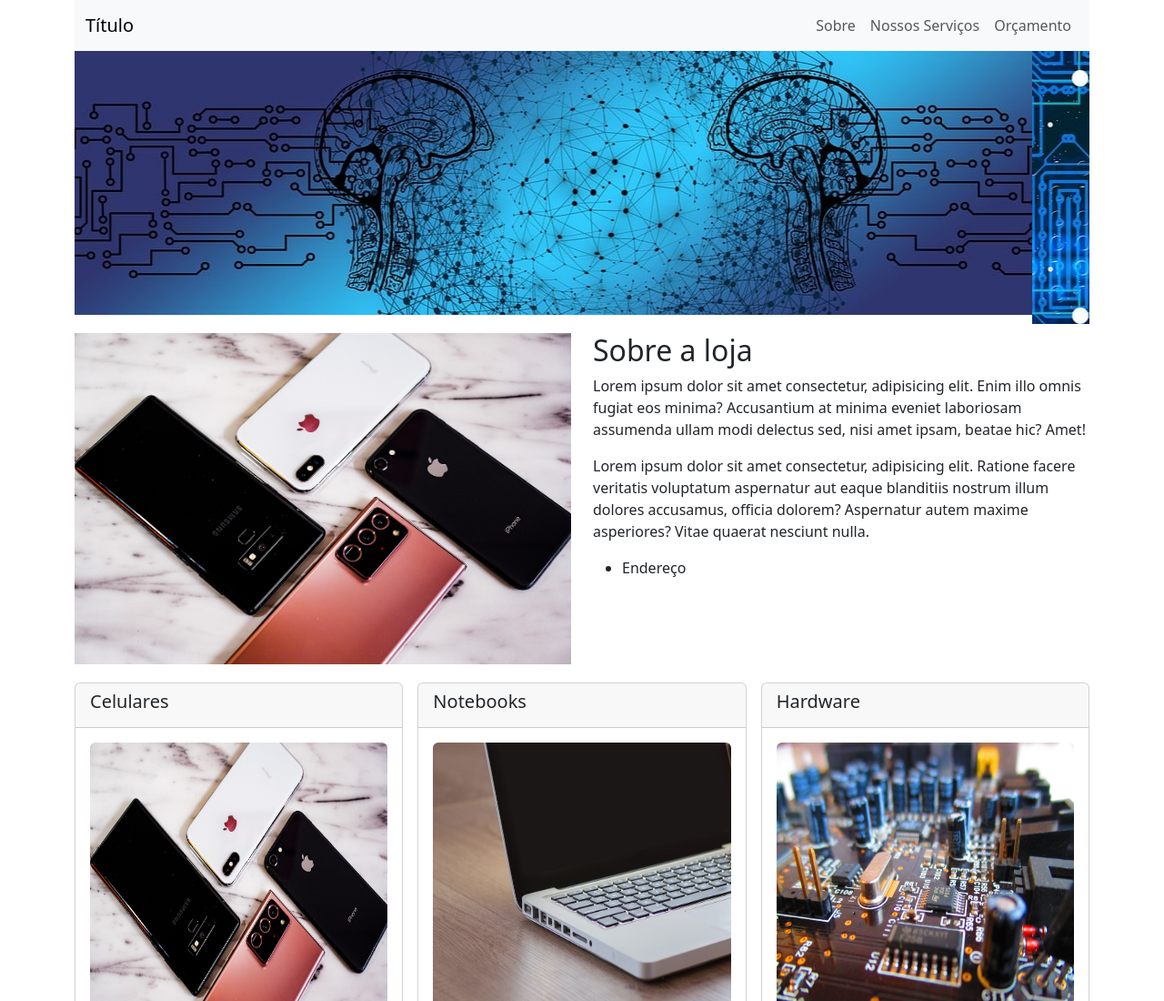
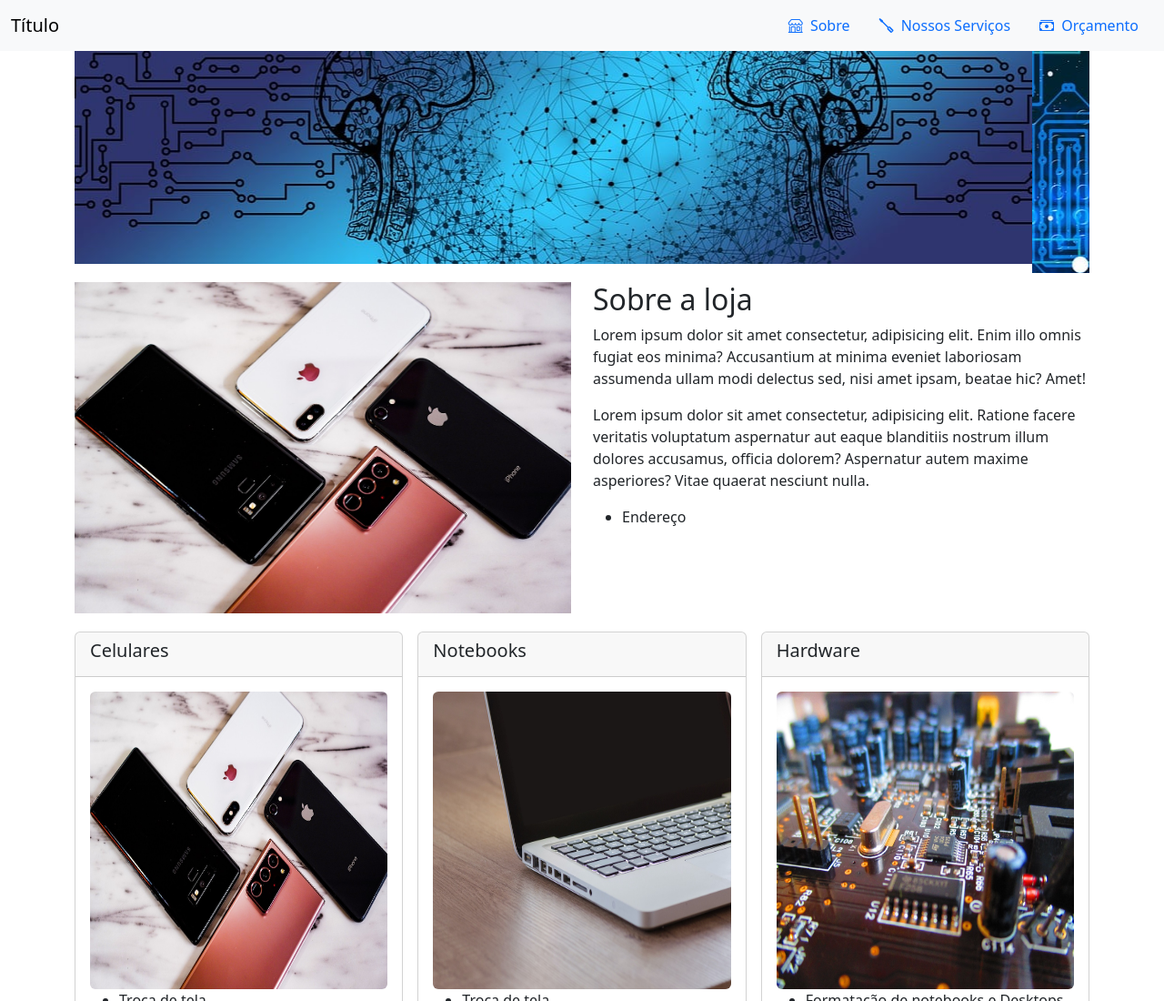
Before and after one commit to rithielly-becker/Bootstrap, a plain HTML site: page index.html in a window 1280 px wide. Shown: the top 1100 px of the page at 91% size. Drawn offline with nearby package versions, Linux system fonts and the light colour scheme.

Commit message:
melhorando a header
trabalhando melhor a responsividade e organizando os elementos da nav

```diff
--- a/index.html
+++ b/index.html
@@ -5,39 +5,46 @@
     <meta charset="UTF-8">
     <meta name="viewport" content="width=device-width, initial-scale=1.0">
     <title>Document</title>
+    <!-- <link href="https://maxcdn.bootstrapcdn.com/bootstrap/5.1.3/css/bootstrap.min.css" rel="stylesheet"> -->
     <link rel="stylesheet" href="lib/bootstrap.min.css">
     <link rel="stylesheet" href="https://cdn.jsdelivr.net/npm/bootstrap-icons@1.11.3/font/bootstrap-icons.min.css">
     <link rel="stylesheet" href="main.css">
+
 </head>
 
 <body>
 
     <header>
-
-        <div class="container">
-            <nav class="navbar navbar-expand-lg navbar-light bg-light">
+        <nav class="navbar fixed-top navbar-expand-lg navbar-light bg-light">
             <div class="container-fluid">
                 <a class="navbar-brand" href="#">Título</a>
-                    <button class="navbar-toggler" type="button" data-bs-toggle="collapse" data-bs-target="#navbarNav"
-                        aria-controls="navbarNav" aria-expanded="false" aria-label="Toggle navigation">
+                <button class="navbar-toggler" data-bs-toggle="collapse" data-bs-target="#navegacao">
                     <span class="navbar-toggler-icon"></span>
                 </button>
-                    <div class="collapse navbar-collapse justify-content-end" id="navbarNav">
-                        <ul class="navbar-nav">
+                <div class="collapse navbar-collapse justify-content-end" id="navegacao">
+                    <ul class="nav nav-pills d-block d-md-flex">
                         <li class="nav-item">
-                                <a class="nav-link" href="#sobre">Sobre</a>
+                            <a class="nav-link" href="#sobre">
+                                <i class="bi bi-shop me-1"></i>
+                                Sobre
+                            </a>
                         </li>
                         <li class="nav-item">
-                                <a class="nav-link" href="#servico">Nossos Serviços</a>
+                            <a class="nav-link" href="#servico">
+                                <i class="bi bi-screwdriver me-1"></i>
+                                Nossos Serviços
+                            </a>
                         </li>
                         <li class="nav-item">
-                                <a class="nav-link" href="#orcamento">Orçamento</a>
+                            <a class="nav-link" href="#orcamento">
+                                <i class="bi bi-cash-stack me-1"></i>
+                                Orçamento
+                            </a>
                         </li>
                     </ul>
                 </div>
             </div>
         </nav>
-        </div>
 
     </header>
 
@@ -185,6 +192,8 @@
     <script src="https://cdnjs.cloudflare.com/ajax/libs/jquery/3.6.0/jquery.min.js"></script>
     <script src="https://cdn.jsdelivr.net/npm/@popperjs/core@2.11.6/dist/umd/popper.min.js"></script>
     <script src="https://stackpath.bootstrapcdn.com/bootstrap/5.0.2/js/bootstrap.min.js"></script>
+
+
 </body>
 
 </html>
```
Also changed, not shown: main.css (+14 -0 lines), imagens/building-688861_1280.jpg (added). Lines whose indentation alone changed are shown as unchanged.
